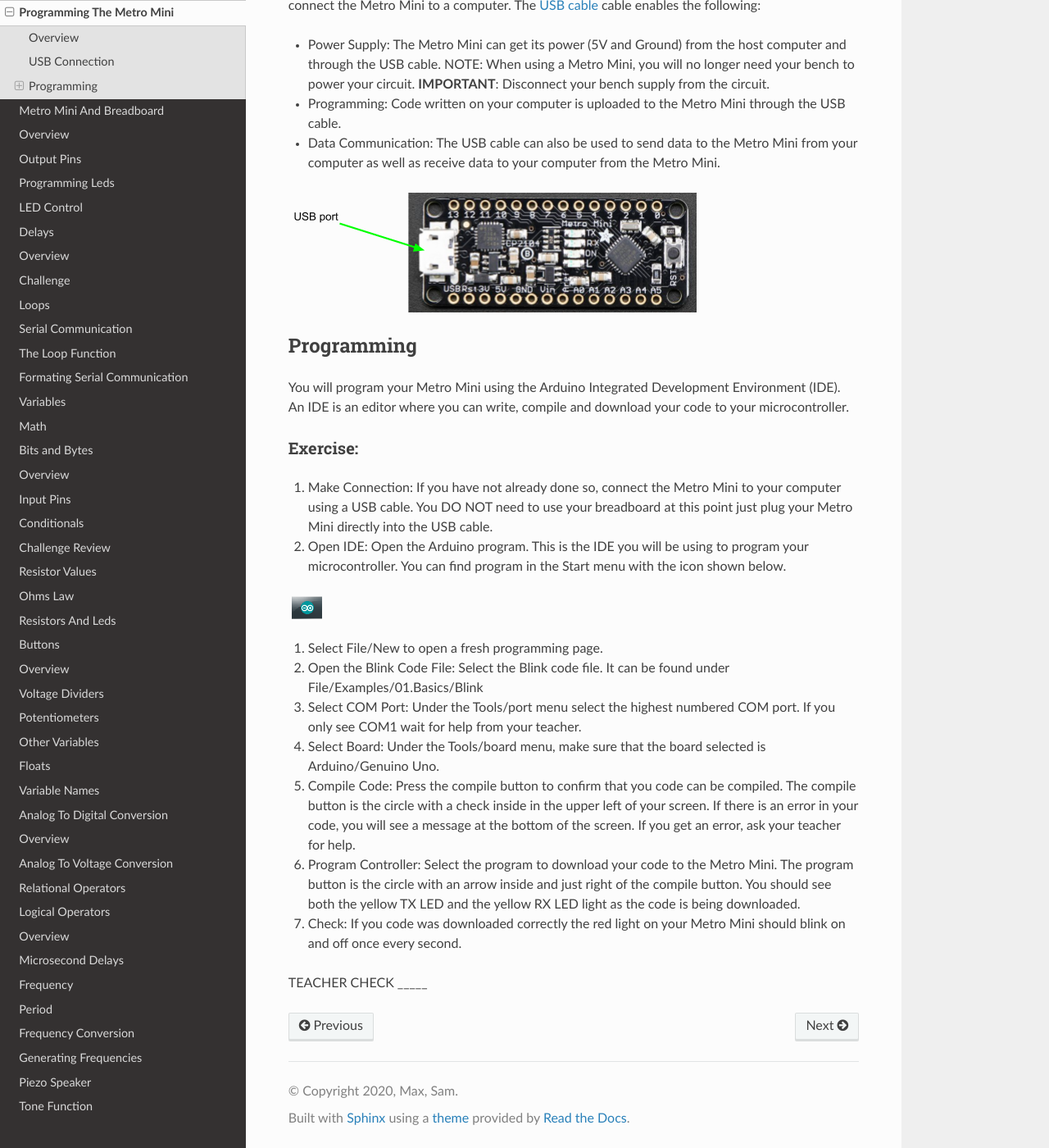
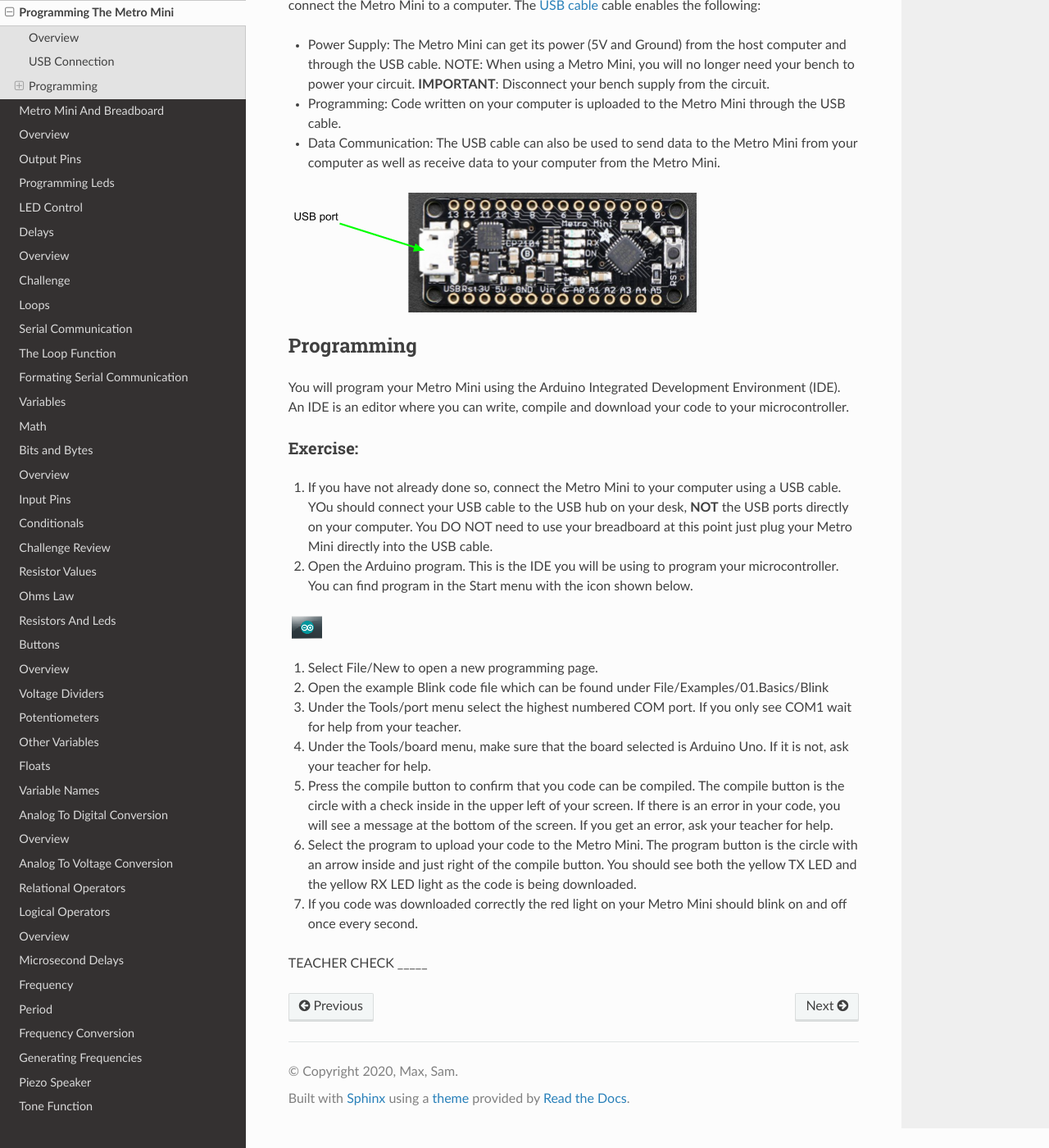
Before and after one commit to maxtkc/mvths-wiki, a Sphinx documentation site: the page built from docs/008-programming-the-metro-mini.rst, in a window 1280 px wide and 1400 px high, scrolled down 583 px. Shown: the whole window at 82% size. Built offline with Sphinx 7.4.7 and the Read the Docs theme 2.0.0, drawn with Linux system fonts in a browser that asks for light colours; pages that are not in the unit, such as notebooks, are missing from menus.

Commit message:
Update 008-programming-the-metro-mini.rst

```diff
--- a/docs/008-programming-the-metro-mini.rst
+++ b/docs/008-programming-the-metro-mini.rst
@@ -31,18 +31,18 @@
 Exercise:
 ~~~~~~~~~
 
-#. Make Connection: If you have not already done so, connect the Metro Mini to your computer using a USB cable. You DO NOT need to use your breadboard at this point just plug your Metro Mini directly into the USB cable.
-#. Open IDE: Open the Arduino program. This is the IDE you will be using to program your microcontroller. You can find program in the Start menu with the icon shown below.
+#. If you have not already done so, connect the Metro Mini to your computer using a USB cable. YOu should connect your USB cable to the USB hub on your desk, **NOT** the USB ports directly on your computer. You DO NOT need to use your breadboard at this point just plug your Metro Mini directly into the USB cable.
+#. Open the Arduino program. This is the IDE you will be using to program your microcontroller. You can find program in the Start menu with the icon shown below.
 
  |image0|
 
-#. Select File/New to open a fresh programming page.
-#. Open the Blink Code File: Select the Blink code file. It can be found under File/Examples/01.Basics/Blink
-#. Select COM Port: Under the Tools/port menu select the highest numbered COM port. If you only see COM1 wait for help from your teacher.
-#. Select Board: Under the Tools/board menu, make sure that the board selected is Arduino/Genuino Uno.
-#. Compile Code: Press the compile button to confirm that you code can be compiled. The compile button is the circle with a check inside in the upper left of your screen. If there is an error in your code, you will see a message at the bottom of the screen. If you get an error, ask your teacher for help.
-#. Program Controller: Select the program to download your code to the Metro Mini. The program button is the circle with an arrow inside and just right of the compile button. You should see both the yellow TX LED and the yellow RX LED light as the code is being downloaded.
-#. Check: If you code was downloaded correctly the red light on your Metro Mini should blink on and off once every second.
+#. Select File/New to open a new programming page.
+#. Open the example Blink code file which can be found under File/Examples/01.Basics/Blink
+#. Under the Tools/port menu select the highest numbered COM port. If you only see COM1 wait for help from your teacher.
+#. Under the Tools/board menu, make sure that the board selected is Arduino Uno. If it is not, ask your teacher for help.
+#. Press the compile button to confirm that you code can be compiled. The compile button is the circle with a check inside in the upper left of your screen. If there is an error in your code, you will see a message at the bottom of the screen. If you get an error, ask your teacher for help.
+#. Select the program to upload your code to the Metro Mini. The program button is the circle with an arrow inside and just right of the compile button. You should see both the yellow TX LED and the yellow RX LED light as the code is being downloaded.
+#. If you code was downloaded correctly the red light on your Metro Mini should blink on and off once every second.
 
 TEACHER CHECK \_\_\_\_\_
 
```
